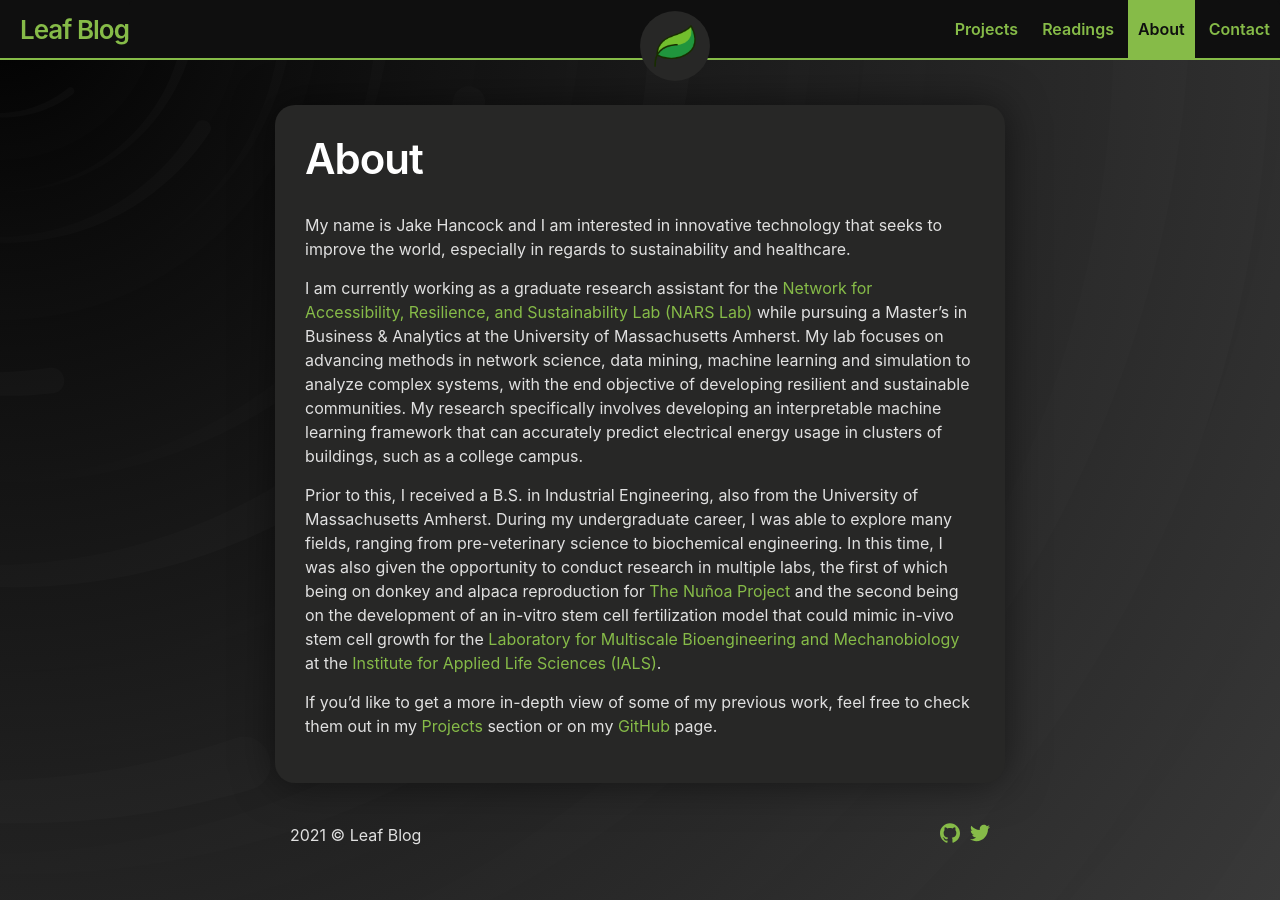
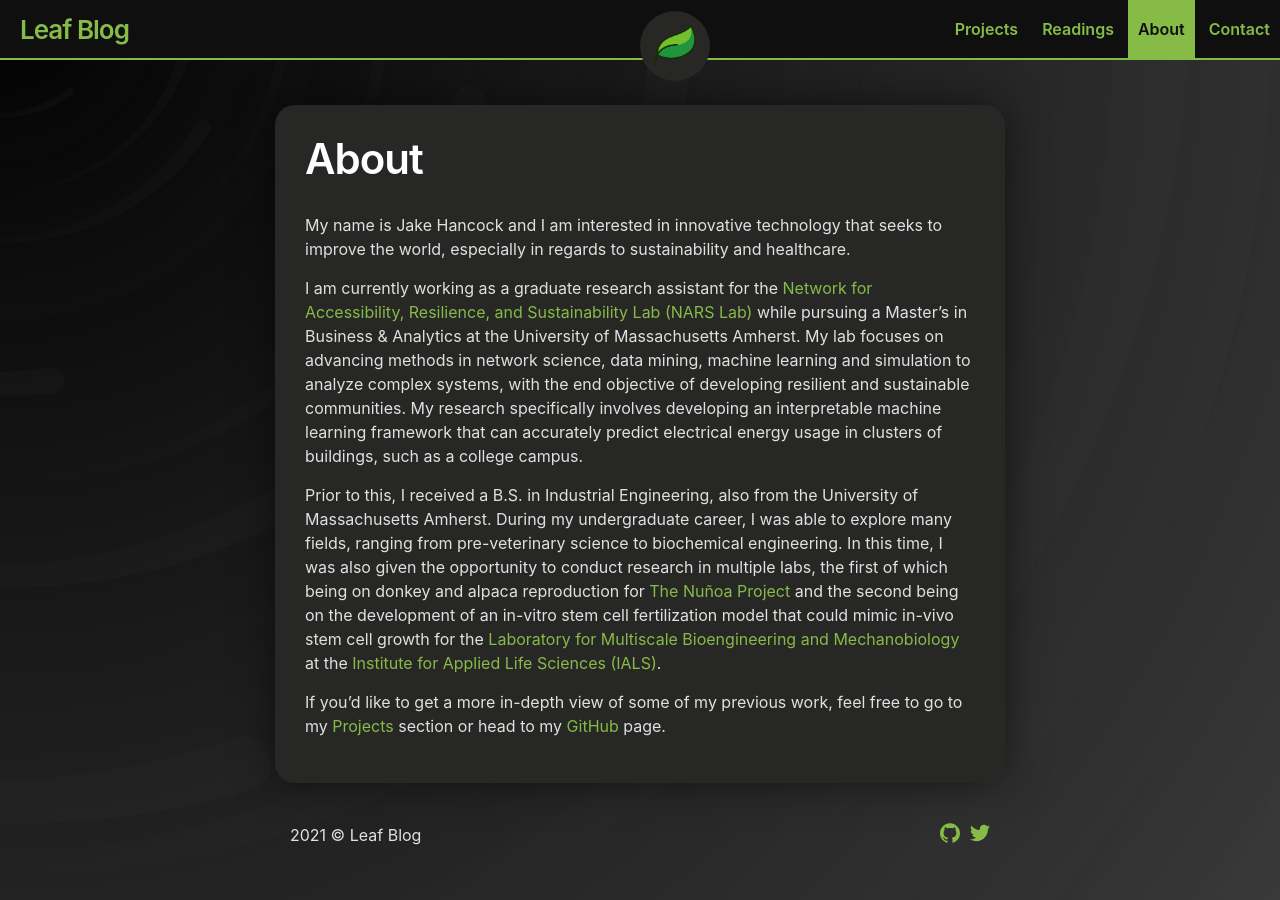
Before and after one commit to jhancock75/my-blog, a Jekyll site: the page built from about.md, in a window 1280 px wide. Built offline with Jekyll 4.4.1, drawn with Linux system fonts in a browser that asks for light colours.

Commit message:
Update about.md

```diff
--- a/about.md
+++ b/about.md
@@ -9,4 +9,4 @@
 
 Prior to this, I received a B.S. in Industrial Engineering, also from the University of Massachusetts Amherst. During my undergraduate career, I was able to explore many fields, ranging from pre-veterinary science to biochemical engineering. In this time, I was also given the opportunity to conduct research in multiple labs, the first of which being on  donkey and alpaca reproduction for <a href="https://www.nunoaproject.org/">The Nuñoa Project</a> and the second being on the development of an in-vitro stem cell fertilization model that could mimic in-vivo stem cell growth for the <a href="https://blogs.umass.edu/ybsun/">Laboratory for Multiscale Bioengineering and Mechanobiology</a> at the <a href="https://www.umass.edu/ials/">Institute for Applied Life Sciences (IALS)</a>.
 
-If you'd like to get a more in-depth view of some of my previous work, feel free to check them out in my <a href="https://jhancock75.github.io/my-blog/1projects">Projects</a> section or on my <a href="https://github.com/jhancock75">GitHub</a> page.
+If you'd like to get a more in-depth view of some of my previous work, feel free to go to my <a href="https://jhancock75.github.io/my-blog/1projects">Projects</a> section or head to my <a href="https://github.com/jhancock75">GitHub</a> page.
```
